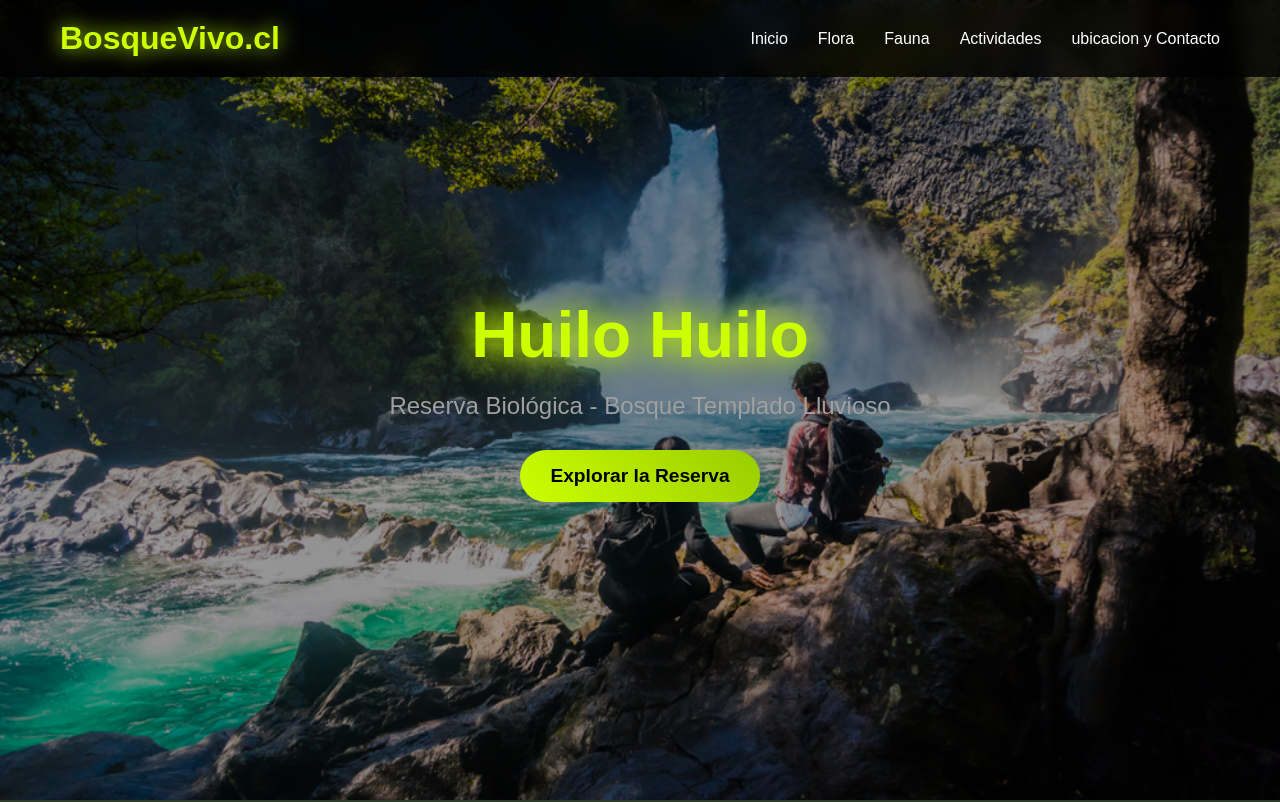
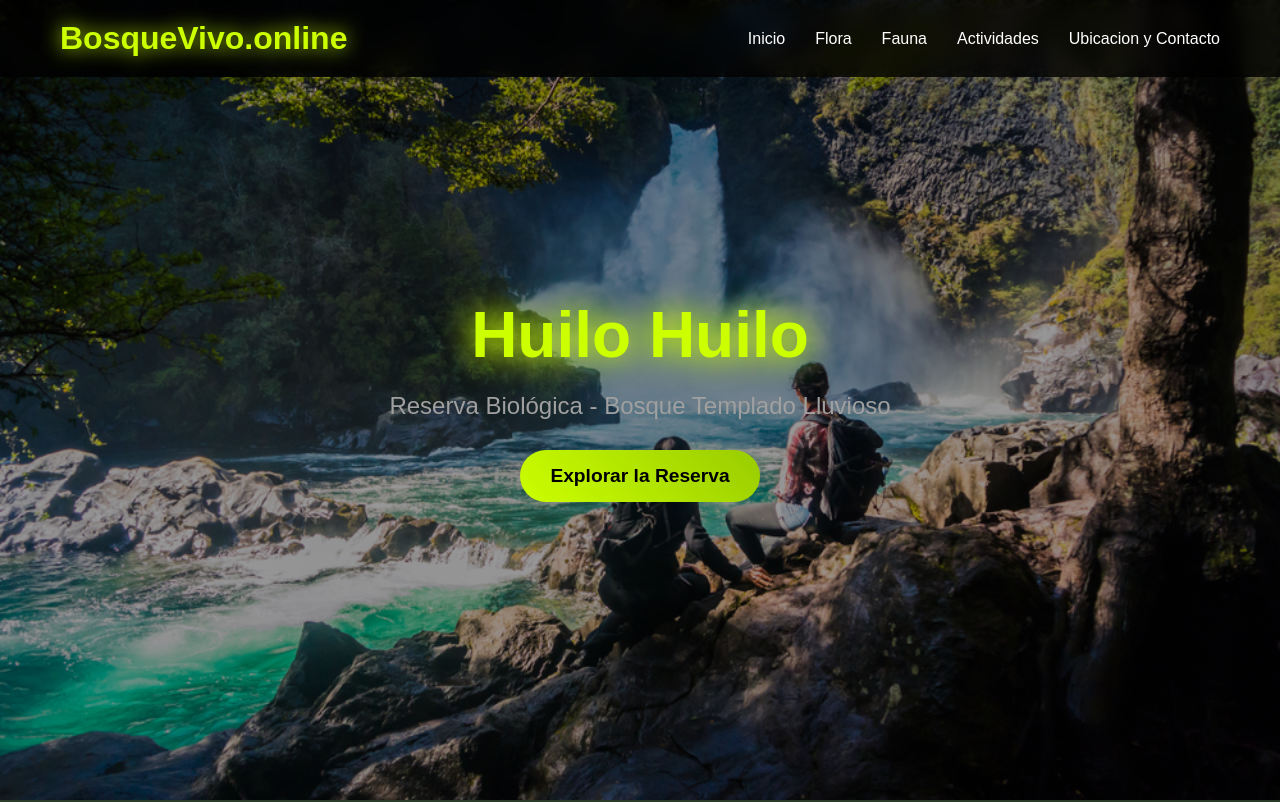
Before and after one commit to Yeezyboyskn/bosquevivo, a plain HTML site: page index.html in a window 1280 px wide. Shown: the top 802 px of the page. Drawn offline with Linux system fonts and the light colour scheme.

Commit message:
bosque v1.3

```diff
--- a/index.html
+++ b/index.html
@@ -450,14 +450,14 @@
     <!-- Header -->
     <header class="header">
         <div class="nav-container">
-            <div class="logo">BosqueVivo.cl</div>
+            <div class="logo">BosqueVivo.online</div>
             <nav>
                 <ul class="nav-menu">
                     <li><a href="#inicio">Inicio</a></li>
                     <li><a href="#flora">Flora</a></li>
                     <li><a href="#fauna">Fauna</a></li>
                     <li><a href="#actividades">Actividades</a></li>
-                    <li><a href="#contacto">ubicacion y Contacto</a></li>
+                    <li><a href="#contacto">Ubicacion y Contacto</a></li>
                 </ul>
             </nav>
         </div>
```
